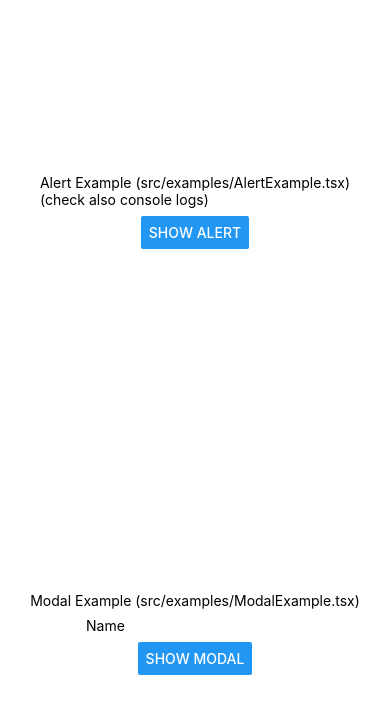
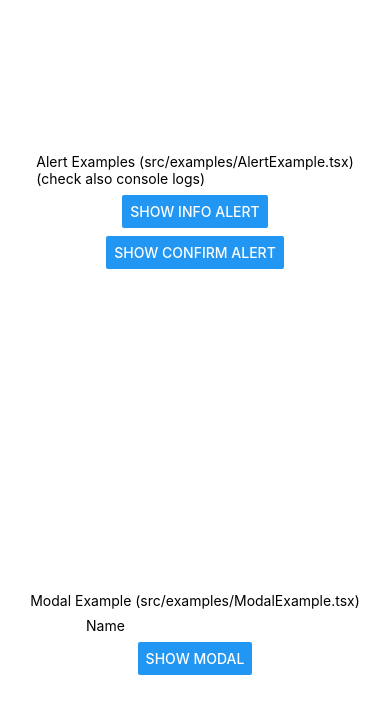
Before and after one commit to university-lessons/pdm-lesson-17-alert-modal-context, a React Native app: screen / in a window 390 px wide. Shown: the top 714 px of the page. Built offline with nearby package versions, Linux system fonts and the light colour scheme.

Commit message:
upgraded to sdk 49. extended alert example.

```diff
--- a/src/examples/AlertExample.tsx
+++ b/src/examples/AlertExample.tsx
@@ -3,7 +3,15 @@ import React from "react";
 import styles from "./styles";
 
 export default function AlertExample() {
-  const handleAlert = () => {
+  const handleInfo = () => {
+    Alert.alert("Info", "Data saved!", [
+      {
+        text: "OK",
+      },
+    ]);
+  };
+
+  const handleConfirm = () => {
     Alert.alert("Confirmation", "Are you sure to override data? ", [
       {
         text: "Cancel",
@@ -20,10 +28,11 @@ export default function AlertExample() {
   return (
     <View style={styles.container}>
       <View>
-        <Text>Alert Example (src/examples/AlertExample.tsx)</Text>
+        <Text>Alert Examples (src/examples/AlertExample.tsx)</Text>
         <Text>(check also console logs)</Text>
       </View>
-      <Button title="Show Alert" onPress={handleAlert} />
+      <Button title="Show Info Alert" onPress={handleInfo} />
+      <Button title="Show Confirm Alert" onPress={handleConfirm} />
     </View>
   );
 }
```
Also changed, not shown: package.json (+6 -6 lines), 1 other file (tests, documents, lock files or other folders).
